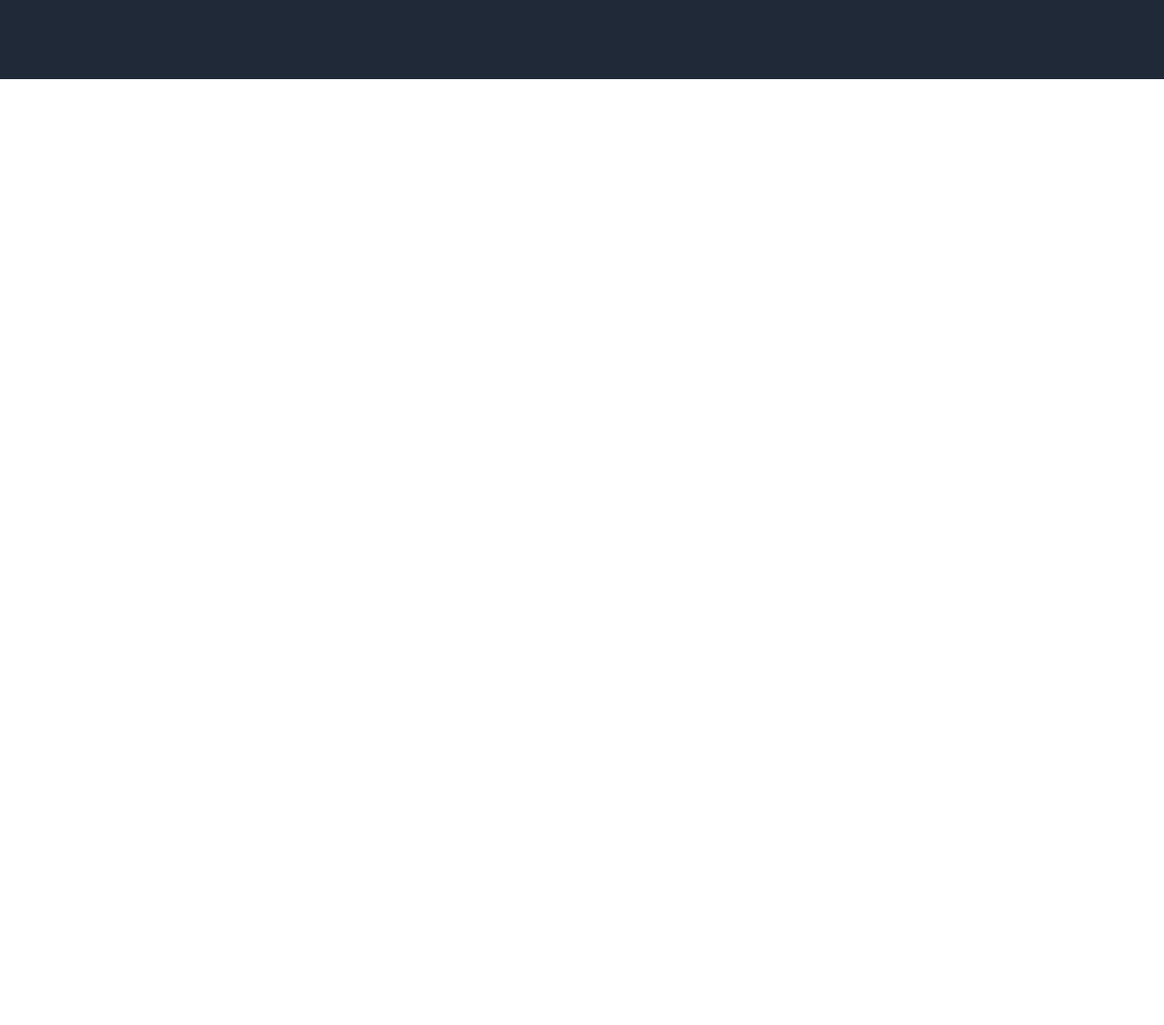
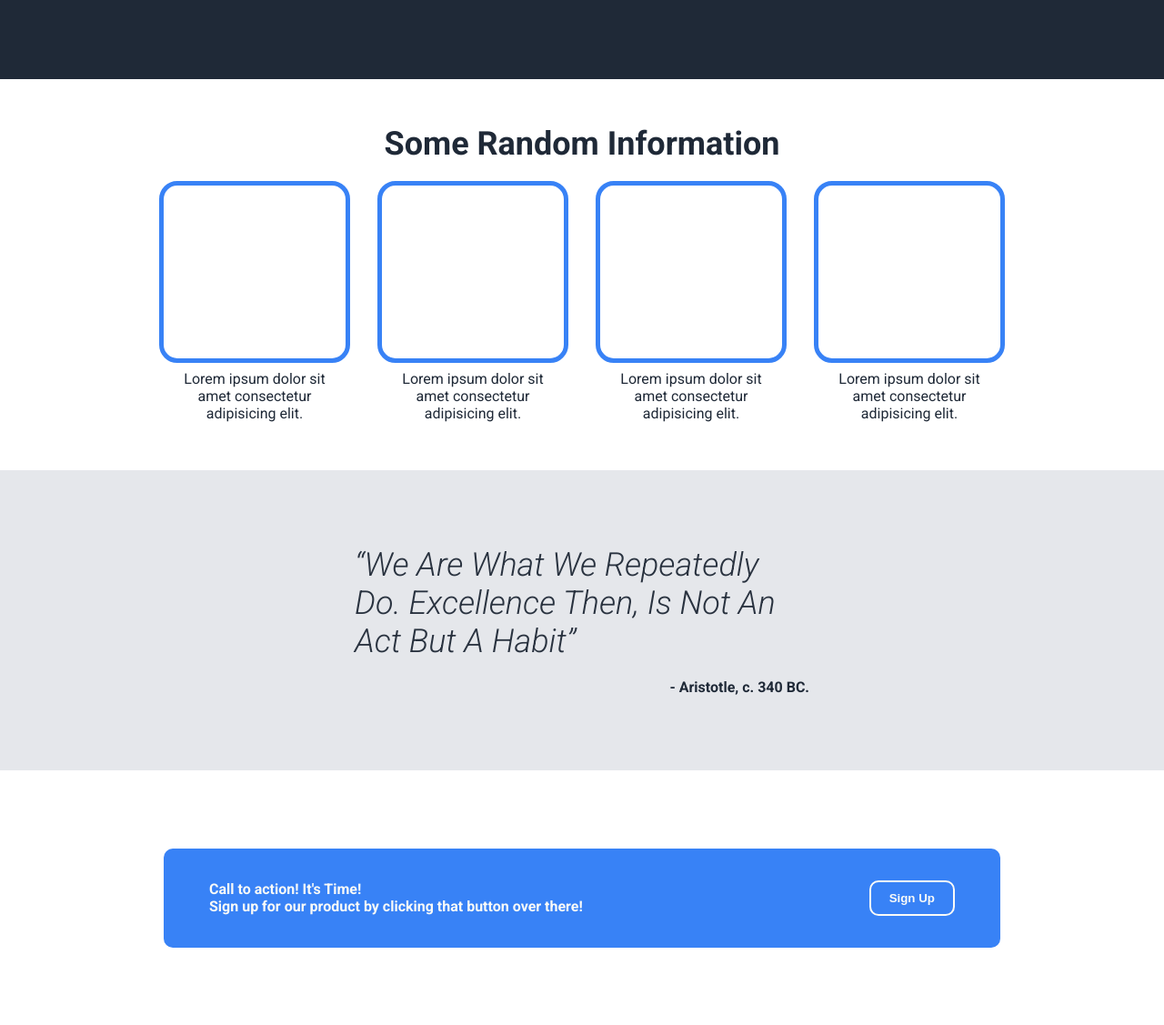
Before and after one commit to navi-cc/landing-page, a plain HTML site: page index.html in a window 1280 px wide. Shown: the part 420-1547 px from the top of the page at 91% size. Before the commit the page ends 800 px from the top, so only its background shows below. Drawn offline with Linux system fonts and the light colour scheme.

Commit message:
Add new content & styles in main section
Created place holder cards, a random quote section
and a cta section

```diff
--- a/index.html
+++ b/index.html
@@ -59,7 +59,93 @@
 
    </header>
 
+   <main>
 
+    <section class="information-section">
+
+        <div class="information-title">
+            Some Random Information
+        </div>
+
+        <div class="card-container">
+
+                <div class="cards">
+
+                        <div class="card"></div>
+                        <div class="text">Lorem ipsum dolor sit amet consectetur adipisicing elit.</div>
+
+                </div>
+
+                <div class="cards">
+
+                        <div class="card"></div>
+                        <div class="text">Lorem ipsum dolor sit amet consectetur adipisicing elit.</div>
+
+                </div>
+
+                <div class="cards">
+
+                        <div class="card"></div>
+                        <div class="text">Lorem ipsum dolor sit amet consectetur adipisicing elit.</div>
+
+                </div>
+
+                <div class="cards">
+
+                        <div class="card"></div>
+                        <div class="text">Lorem ipsum dolor sit amet consectetur adipisicing elit.</div>
+
+                </div>
+
+        </div>
+
+    </section>
+
+    <section class="quotes-section">
+
+            <div class="quote-container">
+
+                    <div class="quote">
+                        “We Are What We Repeatedly Do. Excellence Then, Is Not An Act But A Habit”
+                    </div>
+
+                    <div class="author">
+                        - Aristotle, c. 340 BC.
+                    </div>
+
+            </div>
+
+    </section>
+
+    <section class="cta-section">
+
+        <div class="cta-container">
+
+            <div class="cta">
+
+                <div class="cta-text-1">Call to action! It's Time!</div>
+                <div class="cta-text-2">Sign up for our product by clicking that button over there!</div>
+
+            </div>
+
+            <div class="cta-button">
+                <button type="button">Sign Up</button>
+            </div>
+
+        </div>
+
+    </section>
+
+
+
+
+
+
+
+
+
+
+   </main>
 
 
 </body>
--- a/style.css
+++ b/style.css
@@ -1,5 +1,4 @@
-@import url('https://fonts.googleapis.com/css2?family=Roboto&display=swap');
-
+@import url('https://fonts.googleapis.com/css2?family=Roboto:ital,wght@0,400;0,700;1,100;1,300&display=swap');
 
 body {
 
@@ -148,3 +147,162 @@ button {
     cursor: pointer;
 
 }
+
+
+main {
+    display: flex;
+    flex-direction: column;
+
+    flex-grow: 1;
+}
+
+
+.information-section {
+
+    display: flex;
+    flex-direction: column;
+    align-items: center;
+
+    height: 330px;
+
+    margin-top: 50px;
+    margin-bottom: 50px;
+
+}
+
+
+.information-title {
+
+    font-size: 36px;
+    font-weight: 900;
+    color: #1f2937;
+
+}
+
+.card-container {
+
+    width: 75%;
+
+    display: flex;
+    justify-content: space-around;
+    align-items: center;
+
+    margin-top: 20px;
+
+
+}
+
+.cards {
+
+    display: flex;
+    flex-direction: column;
+    align-items: center;
+
+}
+.cards .text {
+
+    margin-top: 8px;
+    width: 190px;
+
+    text-align: center;
+    color: #1f2937;
+}
+
+.cards .card {
+
+    width: 200px;
+    height: 190px;
+    background-color: transparent;
+
+    border: solid 5px #3882f6;
+    border-radius: 20px;
+
+}
+
+
+.quotes-section {
+
+    display: flex;
+    justify-content: center;
+    align-items: center;
+
+    background-color: #e5e7eb;
+    height: 330px;
+
+}
+
+
+
+
+.quote {
+
+    width: 500px;
+
+    font-family: 'Roboto', sans-serif;
+    font-size: 36px;
+    font-weight: 300;
+    font-style: italic;
+    color: #1f2937f3;
+
+}
+
+.author {
+
+    display: flex;
+    justify-content: flex-end;
+
+    margin-top: 20px;
+
+    font-weight: 800;
+    font-family: 'Roboto', sans-serif;
+    color: #1f2937;
+
+}
+
+.cta-section {
+
+    display: flex;
+    justify-content: center;
+    align-items: center;
+
+    height: 280px;
+
+}
+
+.cta-container {
+
+    display: flex;
+
+    padding: 35px 10px;
+
+    width: 900px;
+
+    background-color: #3882f6;
+    border-radius: 10px;
+
+    font-weight: 700;
+    color: #f9faf8;
+
+}
+
+.cta {
+
+    margin-right: auto;
+    margin-left: 40px;
+
+}
+
+.cta-button button {
+
+    background-color: transparent;
+    border: solid 2px #f9faf8;
+    border-radius: 10px;
+
+    padding: 10px 20px;
+
+    color: #f9faf8;
+    font-weight: 700;
+
+    margin-right: 40px;
+
+}
```
